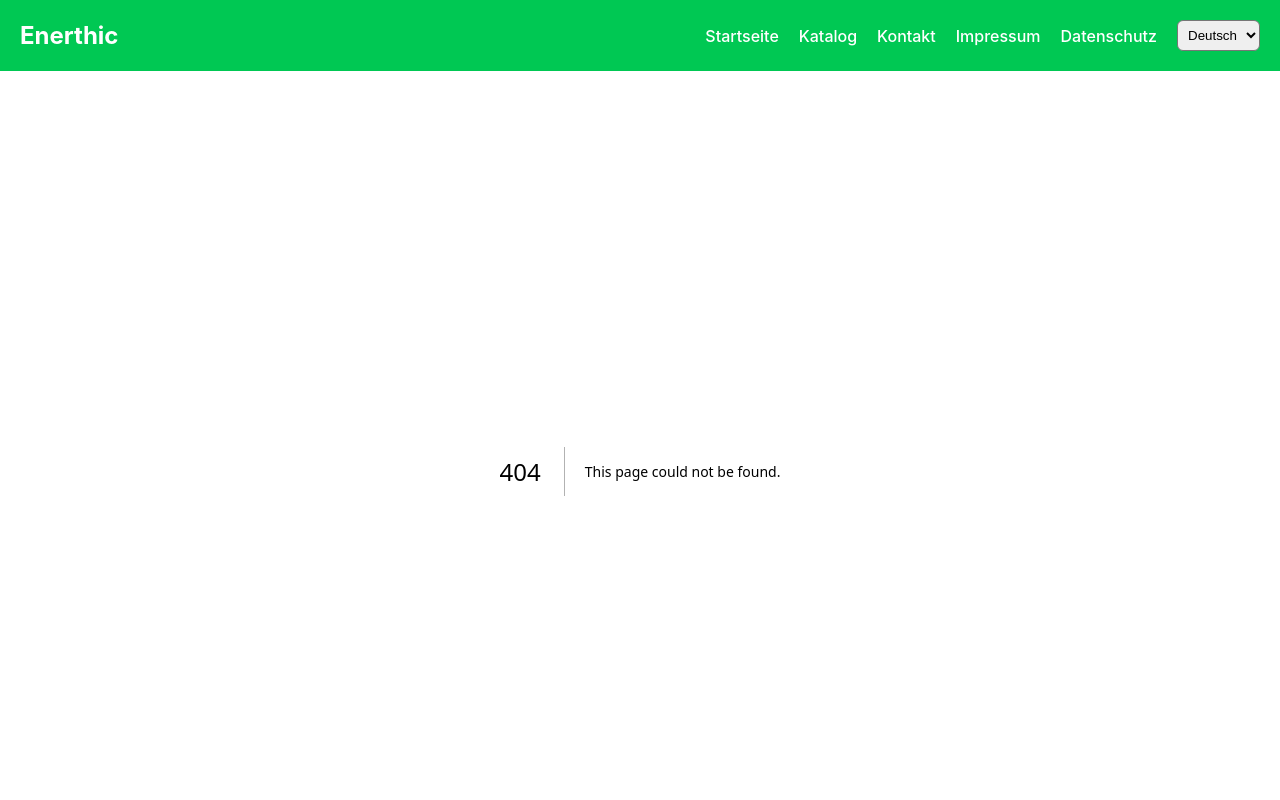
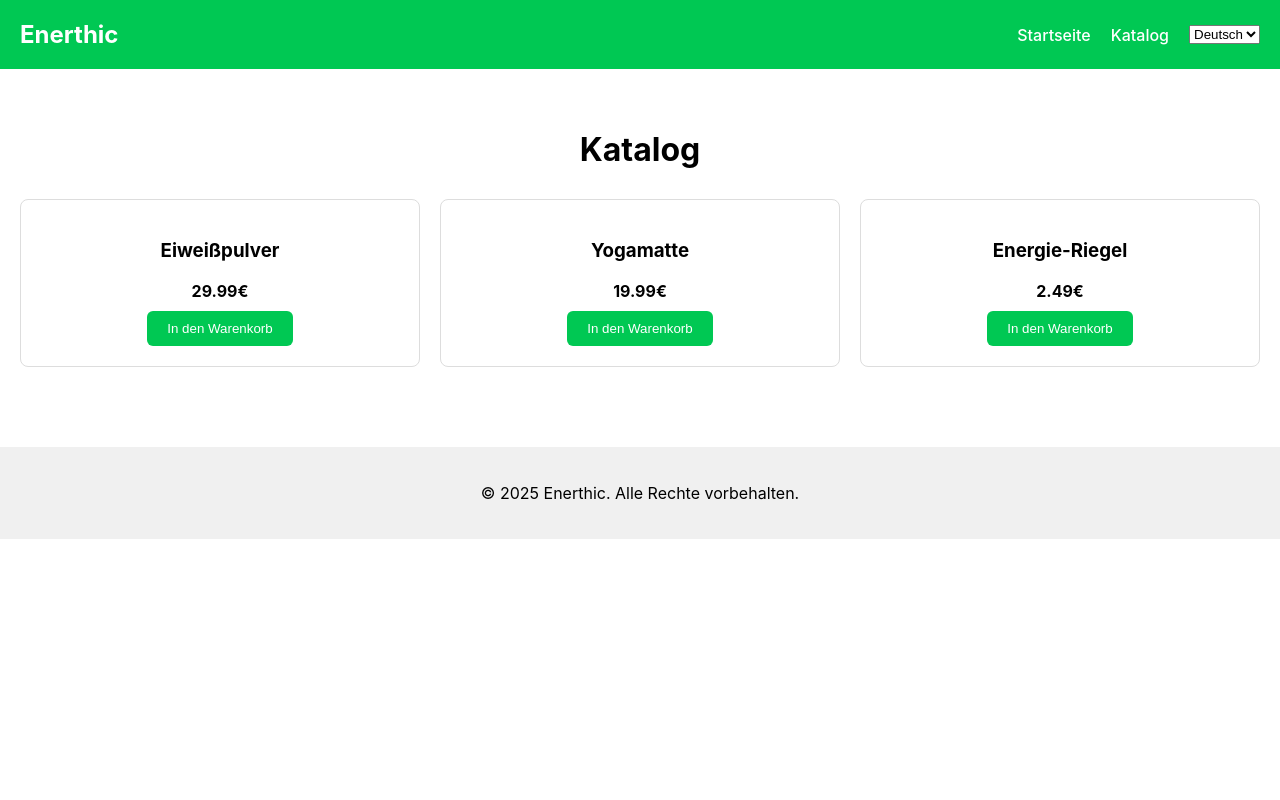
Before and after one commit to vitaflex-store/Enerthic, a Next.js app: page /catalog in a window 1280 px wide. Before the commit this address had no page. Shown: the top 800 px of the page. Built offline with nearby package versions, Linux system fonts and the light colour scheme.

Commit message:
Add files via upload

```diff
--- a/components/Footer.js
+++ b/components/Footer.js
@@ -1,16 +1,7 @@
 export default function Footer() {
   return (
-    <footer style={footerStyle}>
-      <p>© 2025 Enerthic. Alle Rechte vorbehalten.</p>
+    <footer style={{ backgroundColor: '#f0f0f0', textAlign: 'center', padding: '20px', fontFamily: 'Inter, sans-serif', marginTop: '40px' }}>
+      <p>&copy; 2025 Enerthic. Alle Rechte vorbehalten.</p>
     </footer>
   );
 }
-
-const footerStyle = {
-  textAlign: 'center',
-  padding: '30px',
-  backgroundColor: '#f1f1f1',
-  fontFamily: 'Inter, sans-serif',
-  color: '#333',
-  fontSize: '0.9rem'
-};
--- a/components/LanguageSelector.js
+++ b/components/LanguageSelector.js
@@ -2,20 +2,16 @@
 
 export default function LanguageSelector() {
   const router = useRouter();
-  const { locale, locales, asPath } = router;
-
   const changeLanguage = (e) => {
-    const newLocale = e.target.value;
-    router.push(asPath, asPath, { locale: newLocale });
+    const locale = e.target.value;
+    router.push(router.pathname, router.asPath, { locale });
   };
 
   return (
-    <select onChange={changeLanguage} value={locale} style={{ padding: '6px', borderRadius: '6px' }}>
-      {locales.map((loc) => (
-        <option key={loc} value={loc}>
-          {loc === 'de' ? 'Deutsch' : loc === 'es' ? 'Español' : 'English'}
-        </option>
-      ))}
+    <select onChange={changeLanguage} defaultValue={router.locale}>
+      <option value="de">Deutsch</option>
+      <option value="es">Español</option>
+      <option value="en">English</option>
     </select>
   );
 }
--- a/components/Navbar.js
+++ b/components/Navbar.js
@@ -2,47 +2,23 @@
 
 export default function Navbar() {
   return (
-    <nav style={navStyle}>
-      <div style={logoStyle}>Enerthic</div>
+    <nav style={{
+      display: 'flex',
+      justifyContent: 'space-between',
+      alignItems: 'center',
+      padding: '20px',
+      backgroundColor: '#00c853',
+      color: '#fff',
+      fontFamily: 'Inter, sans-serif'
+    }}>
+      <div style={{ fontSize: '1.5rem', fontWeight: 'bold' }}>Enerthic</div>
       <div style={{ display: 'flex', alignItems: 'center', gap: '20px' }}>
-        <ul style={ulStyle}>
-          <li><a href="/" style={linkStyle}>Startseite</a></li>
-          <li><a href="/catalog" style={linkStyle}>Katalog</a></li>
-          <li><a href="/contact" style={linkStyle}>Kontakt</a></li>
-          <li><a href="/impressum" style={linkStyle}>Impressum</a></li>
-          <li><a href="/datenschutz" style={linkStyle}>Datenschutz</a></li>
+        <ul style={{ display: 'flex', listStyle: 'none', gap: '20px', margin: 0, padding: 0 }}>
+          <li><a href="/" style={{ color: '#fff', textDecoration: 'none', fontWeight: '500' }}>Startseite</a></li>
+          <li><a href="/catalog" style={{ color: '#fff', textDecoration: 'none', fontWeight: '500' }}>Katalog</a></li>
         </ul>
         <LanguageSelector />
       </div>
     </nav>
   );
 }
-
-const navStyle = {
-  display: 'flex',
-  justifyContent: 'space-between',
-  alignItems: 'center',
-  padding: '20px',
-  backgroundColor: '#00c853',
-  color: '#fff',
-  fontFamily: 'Inter, sans-serif'
-};
-
-const logoStyle = {
-  fontSize: '1.5rem',
-  fontWeight: 'bold'
-};
-
-const ulStyle = {
-  display: 'flex',
-  listStyle: 'none',
-  gap: '20px',
-  margin: 0,
-  padding: 0
-};
-
-const linkStyle = {
-  color: '#fff',
-  textDecoration: 'none',
-  fontWeight: '500'
-};
--- a/next.config.js
+++ b/next.config.js
@@ -1,6 +1,9 @@
-module.exports = {
+/** @type {import('next').NextConfig} */
+const nextConfig = {
   i18n: {
     locales: ['de', 'es', 'en'],
     defaultLocale: 'de',
   },
 };
+
+module.exports = nextConfig;
--- /dev/null
+++ b/pages/catalog.js
@@ -0,0 +1,34 @@
+import { useRouter } from 'next/router';
+
+const products = [
+  { id: 1, name: { de: 'Eiweißpulver', es: 'Proteína', en: 'Protein' }, price: '29.99€' },
+  { id: 2, name: { de: 'Yogamatte', es: 'Colchoneta de yoga', en: 'Yoga mat' }, price: '19.99€' },
+  { id: 3, name: { de: 'Energie-Riegel', es: 'Barrita energética', en: 'Energy bar' }, price: '2.49€' },
+];
+
+export default function Catalog() {
+  const { locale } = useRouter();
+
+  const addToCartLabel = {
+    de: 'In den Warenkorb',
+    es: 'Agregar al carrito',
+    en: 'Add to cart'
+  };
+
+  return (
+    <main style={{ padding: '40px 20px', fontFamily: 'Inter, sans-serif' }}>
+      <h1 style={{ textAlign: 'center', marginBottom: '30px' }}>Katalog</h1>
+      <div style={{ display: 'grid', gridTemplateColumns: 'repeat(auto-fit, minmax(220px, 1fr))', gap: '20px' }}>
+        {products.map(product => (
+          <div key={product.id} style={{ border: '1px solid #ddd', padding: '20px', borderRadius: '8px', textAlign: 'center' }}>
+            <h3>{product.name[locale]}</h3>
+            <p style={{ fontWeight: 'bold', marginBottom: '10px' }}>{product.price}</p>
+            <button style={{ backgroundColor: '#00c853', border: 'none', padding: '10px 20px', color: '#fff', borderRadius: '6px', cursor: 'pointer' }}>
+              {addToCartLabel[locale]}
+            </button>
+          </div>
+        ))}
+      </div>
+    </main>
+  );
+}
--- a/pages/index.js
+++ b/pages/index.js
@@ -16,7 +16,6 @@
       subtitle: 'Your store for fitness gear and natural products 🌿'
     }
   };
-
   const t = translations[locale] || translations.de;
 
   return (
--- a/styles/globals.css
+++ b/styles/globals.css
@@ -1 +1,5 @@
-body { margin: 0; padding: 0; font-family: Inter, sans-serif; }
+body {
+  margin: 0;
+  padding: 0;
+  box-sizing: border-box;
+}
```
Also changed, not shown: pages/_app.js (+4 -4 lines).
